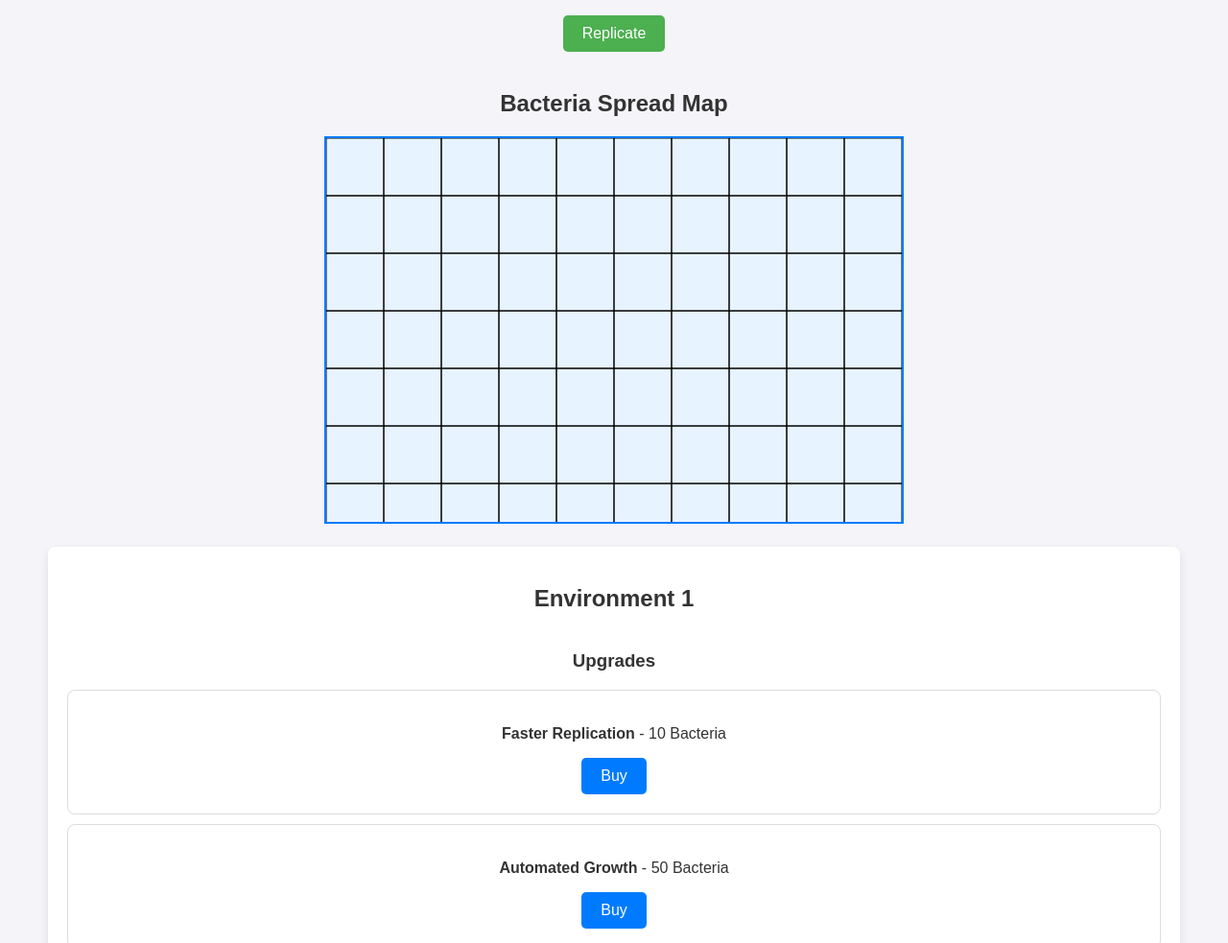
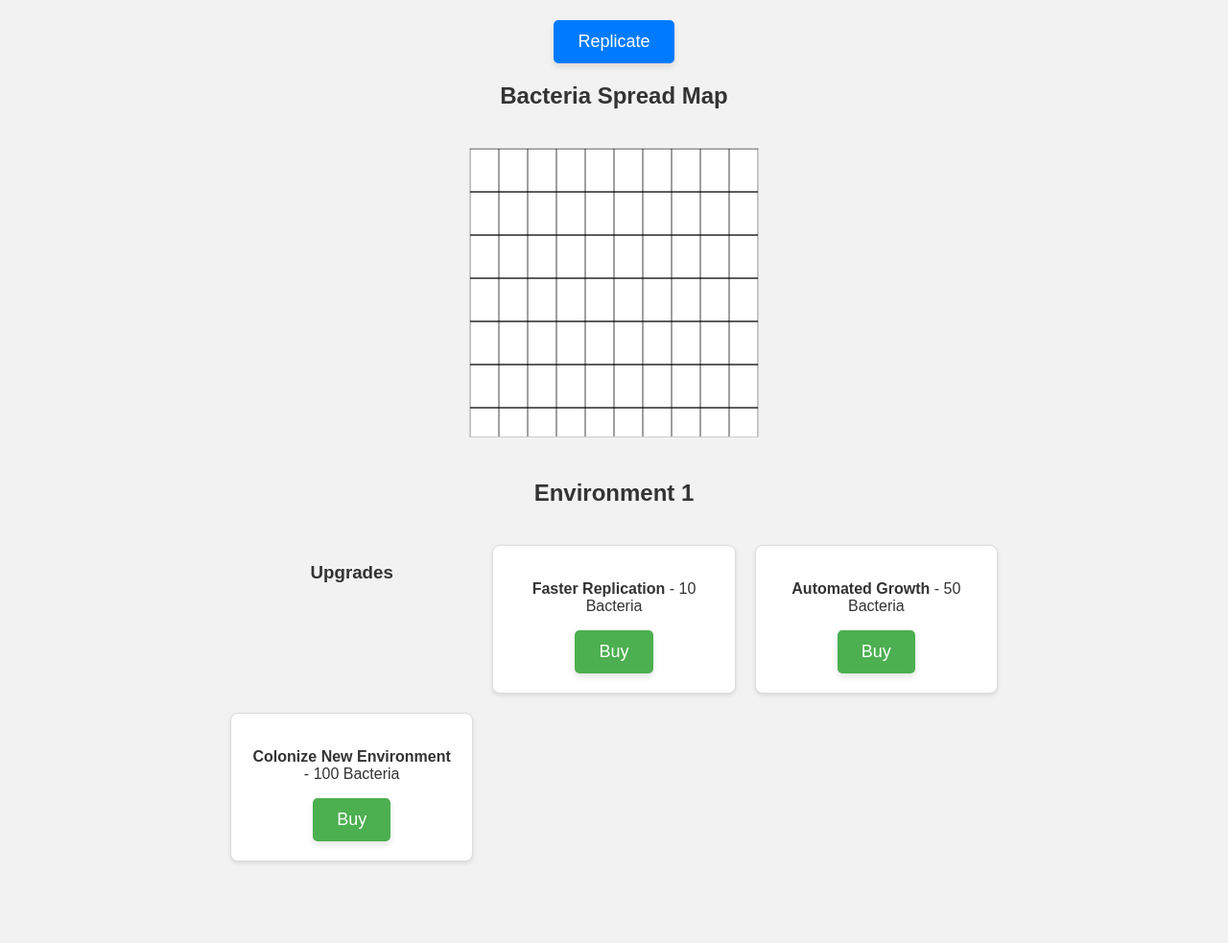
Before and after one commit to justice890/PlayHavn, a plain HTML site: page GameHub/Bacteria Evolution/bacteria-game.html in a window 1280 px wide. Shown: the part 255-1238 px from the top of the page at 96% size. After the commit the page ends 1193 px from the top, so only its background shows below. Drawn offline with Linux system fonts and the light colour scheme.

Commit message:
Update bacteria-style.css

```diff
--- a/GameHub/Bacteria Evolution/bacteria-style.css
+++ b/GameHub/Bacteria Evolution/bacteria-style.css
@@ -2,104 +2,82 @@ body {
     font-family: 'Arial', sans-serif;
     margin: 0;
     padding: 0;
-    background-color: #f4f4f9;
+    background-color: #f2f2f2; /* Light background */
+    color: #333; /* Dark text */
     text-align: center;
-    color: #333;
 }
 
 header {
-    background-color: #4CAF50;
+    background-color: #4CAF50; /* Green header */
     padding: 20px;
     color: white;
 }
 
 h1 {
     margin: 0;
+    font-size: 36px; /* Larger heading */
 }
 
 main {
     margin: 40px auto;
-    max-width: 1200px; /* Increased width for side-by-side layout */
+    max-width: 800px; /* Wider main content */
 }
 
 .status {
     font-size: 24px;
     margin-bottom: 20px;
+    font-weight: bold; /* Bold status text */
 }
 
 button {
-    background-color: #4CAF50;
+    background-color: #007BFF; /* Primary button color */
     border: none;
-    padding: 10px 20px;
+    padding: 12px 25px; /* More padding for buttons */
     color: white;
-    font-size: 16px;
+    font-size: 18px; /* Slightly larger font */
     cursor: pointer;
     border-radius: 5px;
     transition: background-color 0.3s, transform 0.2s;
+    box-shadow: 0 4px 6px rgba(0, 0, 0, 0.1); /* Subtle shadow */
 }
 
 button:hover {
-    background-color: #45a049;
-    transform: scale(1.05); /* Scale button slightly */
-}
-
-.environments-container {
-    display: flex; /* Use flexbox for side-by-side layout */
-    justify-content: space-between; /* Space out the environments */
-    margin-top: 20px;
-}
-
-.environment {
-    flex: 1; /* Allow each environment to take equal space */
-    margin: 0 10px; /* Add some space between environments */
-    background-color: #ffffff;
-    border-radius: 8px;
-    box-shadow: 0 4px 10px rgba(0, 0, 0, 0.1); /* Add some shadow for depth */
-    padding: 20px;
+    background-color: #0056b3; /* Darker blue on hover */
+    transform: translateY(-2px); /* Lift button slightly on hover */
 }
 
 .upgrades {
     margin-top: 40px;
+    display: grid; /* Grid layout for upgrades */
+    grid-template-columns: repeat(auto-fill, minmax(250px, 1fr)); /* Responsive grid */
+    gap: 20px; /* Space between upgrade boxes */
 }
 
 .upgrade {
     background-color: #fff;
     border: 1px solid #ddd;
     padding: 20px;
-    margin: 10px 0; /* Margin on top and bottom only */
     border-radius: 8px;
+    box-shadow: 0 2px 4px rgba(0, 0, 0, 0.1); /* Light shadow for upgrade boxes */
+    transition: transform 0.2s; /* Add transform for hover effect */
+}
+
+.upgrade:hover {
+    transform: translateY(-2px); /* Lift upgrade box slightly on hover */
 }
 
 .upgrade button {
-    background-color: #007BFF;
+    background-color: #4CAF50; /* Green button for upgrades */
 }
 
 .upgrade button:hover {
-    background-color: #0056b3;
-}
-
-.map-container {
-    margin-top: 40px;
-}
-
-.map-container {
-    margin-top: 40px;
-    position: relative;
-    text-align: center;
+    background-color: #45a049; /* Darker green on hover */
 }
 
 #bacteria-map {
-    border: 2px solid #007BFF; /* Border color */
-    background-color: #e7f3ff; /* Light blue background */
+    width: 300px; /* Set a fixed width for the bacteria map */
+    height: 300px; /* Set a fixed height for the bacteria map */
+    border: 1px solid #ccc; /* Border for the map */
+    margin: 20px auto; /* Center the map */
+    background-color: #fff; /* White background for the map */
 }
-.cell {
-    width: 100%;
-    height: 100%;
-    background-color: #f4f4f9; /* Default cell color */
-    border-radius: 3px;
-    transition: background-color 0.3s;
-}
-
-.cell.active {
-    background-color: #4CAF50; /* Color for active cells (bacteria spread) */
-}
```
